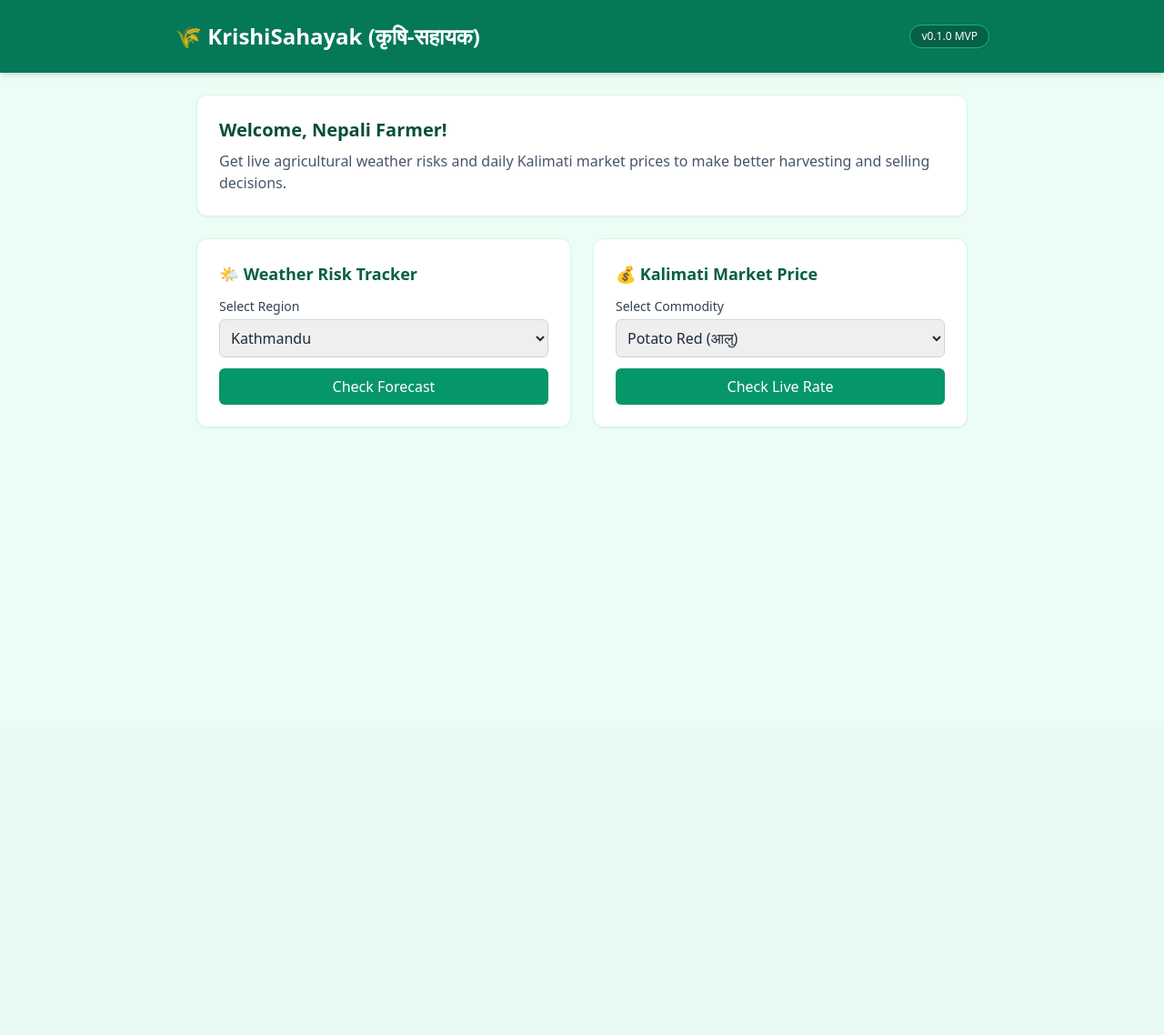
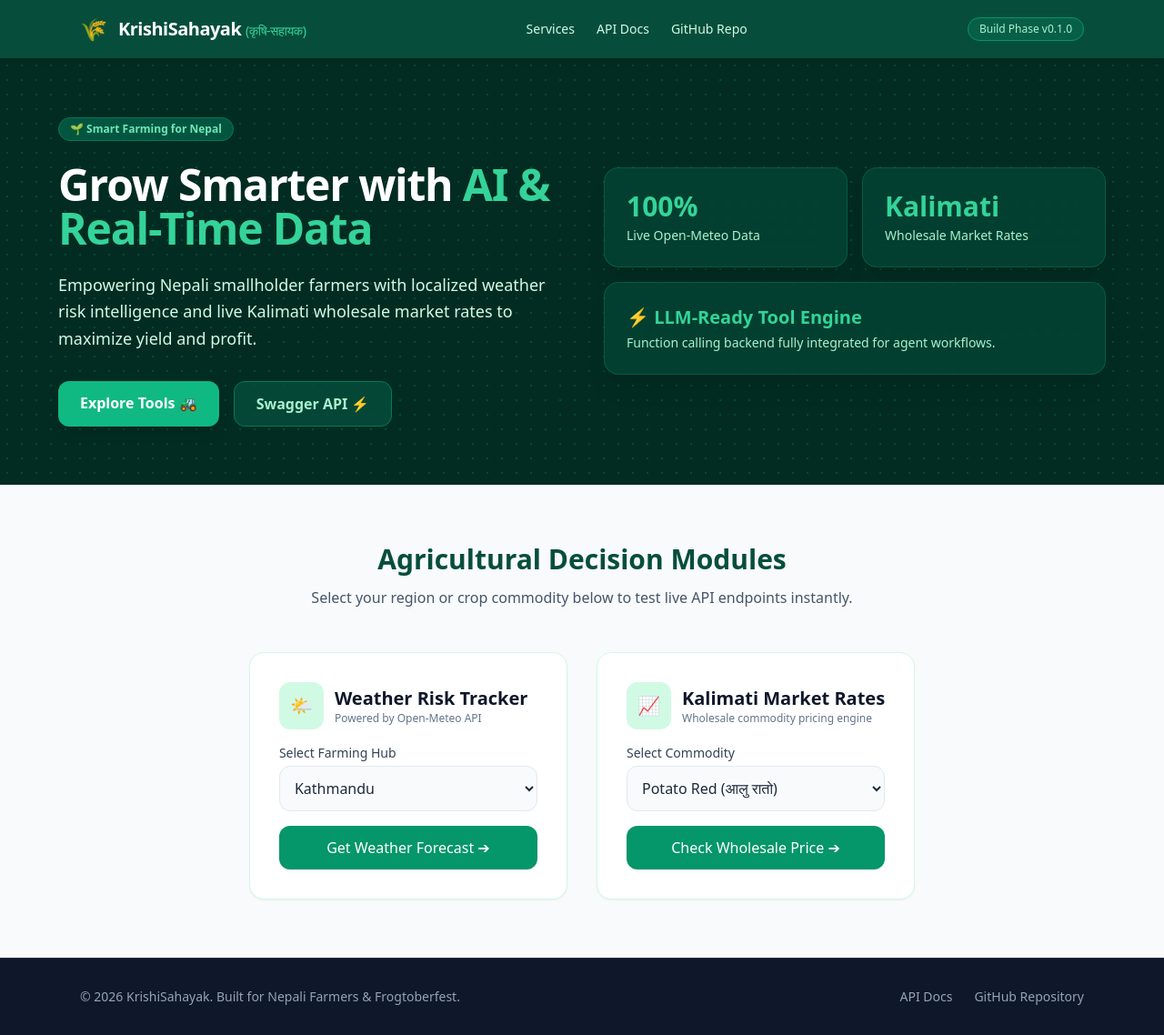
Before and after one commit to Nirvik-49/krishi-sahayak, a FastAPI app: page / in a window 1280 px wide. Shown: the whole page at 91% size. Before the commit the page ends 470 px from the top, so only its background shows below. Run offline with FastAPI, Linux system fonts and the light colour scheme; some libraries are stand-ins or nearby versions.

Commit message:
feat: upgrade UI/UX dashboard with modern agri-tech aesthetics and Tailwind styling

```diff
--- a/app/templates/index.html
+++ b/app/templates/index.html
@@ -4,35 +4,104 @@
 <head>
     <meta charset="UTF-8">
     <meta name="viewport" content="width=device-width, initial-scale=1.0">
-    <title>{{ title }} - AI Decision Support</title>
+    <title>{{ title }} - AI Agricultural Decision Support</title>
     <script src="https://cdn.tailwindcss.com"></script>
 </head>
 
-<body class="bg-emerald-50 text-slate-800 min-h-screen">
-    <header class="bg-emerald-700 text-white p-6 shadow-md">
-        <div class="max-w-4xl mx-auto flex justify-between items-center">
-            <h1 class="text-2xl font-bold">🌾 KrishiSahayak (कृषि-सहायक)</h1>
-            <span class="text-xs bg-emerald-800 px-3 py-1 rounded-full border border-emerald-500">v0.1.0 MVP</span>
+<body class="bg-slate-50 text-slate-800 font-sans min-h-screen flex flex-col justify-between">
+
+    <!-- Top Navigation Bar -->
+    <header class="bg-emerald-900 text-white shadow-md sticky top-0 z-50">
+        <div class="max-w-6xl mx-auto px-6 py-4 flex justify-between items-center">
+            <div class="flex items-center space-x-3">
+                <span class="text-2xl">🌾</span>
+                <span class="text-xl font-bold tracking-tight">KrishiSahayak <span
+                        class="text-emerald-400 font-normal text-sm">(कृषि-सहायक)</span></span>
+            </div>
+            <nav class="hidden md:flex space-x-6 text-sm font-medium text-emerald-100">
+                <a href="#services" class="hover:text-white transition">Services</a>
+                <a href="/docs" target="_blank" class="hover:text-white transition">API Docs</a>
+                <a href="https://github.com/Nirvik-49/krishi-sahayak" target="_blank"
+                    class="hover:text-white transition">GitHub Repo</a>
+            </nav>
+            <span class="text-xs bg-emerald-800 text-emerald-200 px-3 py-1 rounded-full border border-emerald-600">Build
+                Phase v0.1.0</span>
         </div>
     </header>
 
-    <main class="max-w-4xl mx-auto p-6 space-y-6">
-        <!-- Hero Banner -->
-        <div class="bg-white p-6 rounded-xl shadow-sm border border-emerald-100">
-            <h2 class="text-xl font-semibold text-emerald-900 mb-2">Welcome, Nepali Farmer!</h2>
-            <p class="text-slate-600">Get live agricultural weather risks and daily Kalimati market prices to make
-                better harvesting and selling decisions.</p>
+    <!-- Hero Section with Agro-Tech Aesthetic -->
+    <section class="relative bg-emerald-950 text-white overflow-hidden py-16 px-6">
+        <div
+            class="absolute inset-0 opacity-20 bg-[radial-gradient(#10b981_1px,transparent_1px)] [background-size:16px_16px]">
+        </div>
+        <div class="max-w-6xl mx-auto relative z-10 grid md:grid-cols-2 gap-12 items-center">
+            <div class="space-y-6">
+                <span
+                    class="inline-block bg-emerald-800/80 text-emerald-300 text-xs font-semibold px-3 py-1 rounded-full border border-emerald-700">
+                    🌱 Smart Farming for Nepal
+                </span>
+                <h1 class="text-4xl md:text-5xl font-extrabold tracking-tight leading-tight">
+                    Grow Smarter with <span class="text-emerald-400">AI & Real-Time Data</span>
+                </h1>
+                <p class="text-emerald-100 text-lg leading-relaxed">
+                    Empowering Nepali smallholder farmers with localized weather risk intelligence and live Kalimati
+                    wholesale market rates to maximize yield and profit.
+                </p>
+                <div class="flex flex-wrap gap-4 pt-2">
+                    <a href="#services"
+                        class="bg-emerald-500 hover:bg-emerald-600 text-white px-6 py-3 rounded-xl font-semibold shadow-lg transition">
+                        Explore Tools 🚜
+                    </a>
+                    <a href="/docs" target="_blank"
+                        class="bg-emerald-900/80 hover:bg-emerald-800 text-emerald-200 border border-emerald-700 px-6 py-3 rounded-xl font-semibold transition">
+                        Swagger API ⚡
+                    </a>
+                </div>
+            </div>
+
+            <!-- Floating Stats Card Matrix (Inspired by AgroNex/Harvestiq UI kits) -->
+            <div class="grid grid-cols-2 gap-4">
+                <div class="bg-emerald-900/60 backdrop-blur-md p-6 rounded-2xl border border-emerald-700/50 shadow-xl">
+                    <div class="text-3xl font-bold text-emerald-400">100%</div>
+                    <div class="text-sm text-emerald-200 mt-1">Live Open-Meteo Data</div>
+                </div>
+                <div class="bg-emerald-900/60 backdrop-blur-md p-6 rounded-2xl border border-emerald-700/50 shadow-xl">
+                    <div class="text-3xl font-bold text-emerald-400">Kalimati</div>
+                    <div class="text-sm text-emerald-200 mt-1">Wholesale Market Rates</div>
+                </div>
+                <div
+                    class="bg-emerald-900/60 backdrop-blur-md p-6 rounded-2xl border border-emerald-700/50 shadow-xl col-span-2">
+                    <div class="text-xl font-bold text-emerald-400">⚡ LLM-Ready Tool Engine</div>
+                    <div class="text-sm text-emerald-200 mt-1">Function calling backend fully integrated for agent
+                        workflows.</div>
+                </div>
+            </div>
+        </div>
+    </section>
+
+    <!-- Core Interactive Services Section -->
+    <main id="services" class="max-w-6xl mx-auto px-6 py-16 space-y-12">
+        <div class="text-center max-w-2xl mx-auto space-y-3">
+            <h2 class="text-3xl font-bold text-emerald-900">Agricultural Decision Modules</h2>
+            <p class="text-slate-600">Select your region or crop commodity below to test live API endpoints instantly.
+            </p>
         </div>
 
-        <!-- Quick Access Services -->
-        <div class="grid md:grid-cols-2 gap-6">
+        <div class="grid md:grid-cols-2 gap-8">
             <!-- Weather Card -->
-            <div class="bg-white p-6 rounded-xl shadow-sm border border-emerald-100">
-                <h3 class="text-lg font-semibold text-emerald-800 mb-3">🌤️ Weather Risk Tracker</h3>
-                <form action="/api/v1/weather" method="get" target="_blank" class="space-y-3">
+            <div class="bg-white p-8 rounded-2xl shadow-sm border border-emerald-100 hover:shadow-md transition">
+                <div class="flex items-center space-x-3 mb-4">
+                    <div class="p-3 bg-emerald-100 text-emerald-700 rounded-xl text-xl">🌤️</div>
                     <div>
-                        <label class="block text-sm font-medium text-slate-700">Select Region</label>
-                        <select name="location" class="mt-1 block w-full p-2 border rounded-md border-slate-300">
+                        <h3 class="text-xl font-bold text-slate-900">Weather Risk Tracker</h3>
+                        <p class="text-xs text-slate-500">Powered by Open-Meteo API</p>
+                    </div>
+                </div>
+                <form action="/api/v1/weather" method="get" target="_blank" class="space-y-4">
+                    <div>
+                        <label class="block text-sm font-medium text-slate-700 mb-1">Select Farming Hub</label>
+                        <select name="location"
+                            class="w-full p-3 bg-slate-50 border border-slate-200 rounded-xl focus:ring-2 focus:ring-emerald-500 outline-none">
                             <option value="kathmandu">Kathmandu</option>
                             <option value="pokhara">Pokhara</option>
                             <option value="chitwan">Chitwan</option>
@@ -40,31 +109,54 @@
                         </select>
                     </div>
                     <button type="submit"
-                        class="w-full bg-emerald-600 hover:bg-emerald-700 text-white py-2 rounded-md font-medium transition">Check
-                        Forecast</button>
+                        class="w-full bg-emerald-600 hover:bg-emerald-700 text-white py-3 rounded-xl font-medium shadow-sm transition">
+                        Get Weather Forecast ➔
+                    </button>
                 </form>
             </div>
 
             <!-- Market Price Card -->
-            <div class="bg-white p-6 rounded-xl shadow-sm border border-emerald-100">
-                <h3 class="text-lg font-semibold text-emerald-800 mb-3">💰 Kalimati Market Price</h3>
-                <form action="/api/v1/market-price" method="get" target="_blank" class="space-y-3">
+            <div class="bg-white p-8 rounded-2xl shadow-sm border border-emerald-100 hover:shadow-md transition">
+                <div class="flex items-center space-x-3 mb-4">
+                    <div class="p-3 bg-emerald-100 text-emerald-700 rounded-xl text-xl">📈</div>
                     <div>
-                        <label class="block text-sm font-medium text-slate-700">Select Commodity</label>
-                        <select name="crop" class="mt-1 block w-full p-2 border rounded-md border-slate-300">
-                            <option value="potato">Potato Red (आलु)</option>
-                            <option value="tomato">Tomato Small (टमाटर)</option>
-                            <option value="onion">Onion Dry (प्याज)</option>
-                            <option value="cauliflower">Cauliflower (काउली)</option>
+                        <h3 class="text-xl font-bold text-slate-900">Kalimati Market Rates</h3>
+                        <p class="text-xs text-slate-500">Wholesale commodity pricing engine</p>
+                    </div>
+                </div>
+                <form action="/api/v1/market-price" method="get" target="_blank" class="space-y-4">
+                    <div>
+                        <label class="block text-sm font-medium text-slate-700 mb-1">Select Commodity</label>
+                        <select name="crop"
+                            class="w-full p-3 bg-slate-50 border border-slate-200 rounded-xl focus:ring-2 focus:ring-emerald-500 outline-none">
+                            <option value="potato">Potato Red (आलु रातो)</option>
+                            <option value="tomato">Tomato Small (टमाटर लहान)</option>
+                            <option value="onion">Onion Dry (प्याज सुकेको)</option>
+                            <option value="cauliflower">Cauliflower Local (काउली)</option>
                         </select>
                     </div>
                     <button type="submit"
-                        class="w-full bg-emerald-600 hover:bg-emerald-700 text-white py-2 rounded-md font-medium transition">Check
-                        Live Rate</button>
+                        class="w-full bg-emerald-600 hover:bg-emerald-700 text-white py-3 rounded-xl font-medium shadow-sm transition">
+                        Check Wholesale Price ➔
+                    </button>
                 </form>
             </div>
         </div>
     </main>
+
+    <!-- Footer -->
+    <footer class="bg-slate-900 text-slate-400 py-8 border-t border-slate-800">
+        <div
+            class="max-w-6xl mx-auto px-6 flex flex-col md:flex-row justify-between items-center text-sm space-y-4 md:space-y-0">
+            <div>© 2026 KrishiSahayak. Built for Nepali Farmers & Frogtoberfest.</div>
+            <div class="flex space-x-6">
+                <a href="/docs" target="_blank" class="hover:text-emerald-400 transition">API Docs</a>
+                <a href="https://github.com/Nirvik-49/krishi-sahayak" target="_blank"
+                    class="hover:text-emerald-400 transition">GitHub Repository</a>
+            </div>
+        </div>
+    </footer>
+
 </body>
 
 </html>
```
